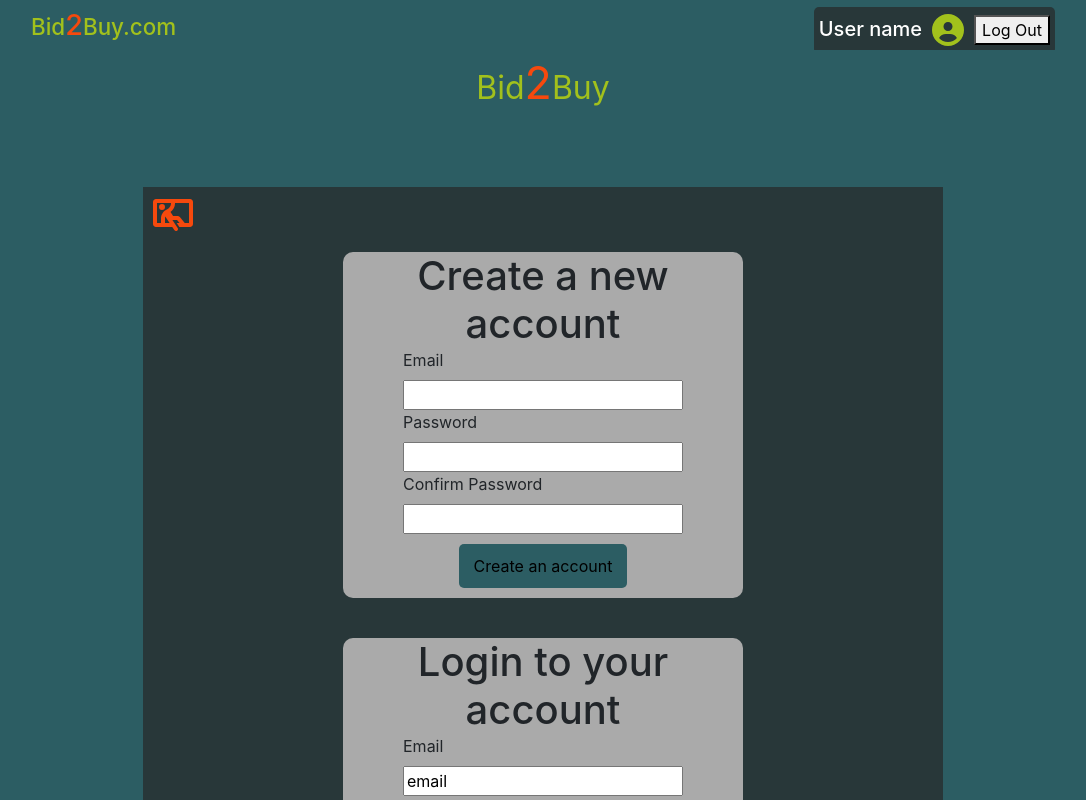
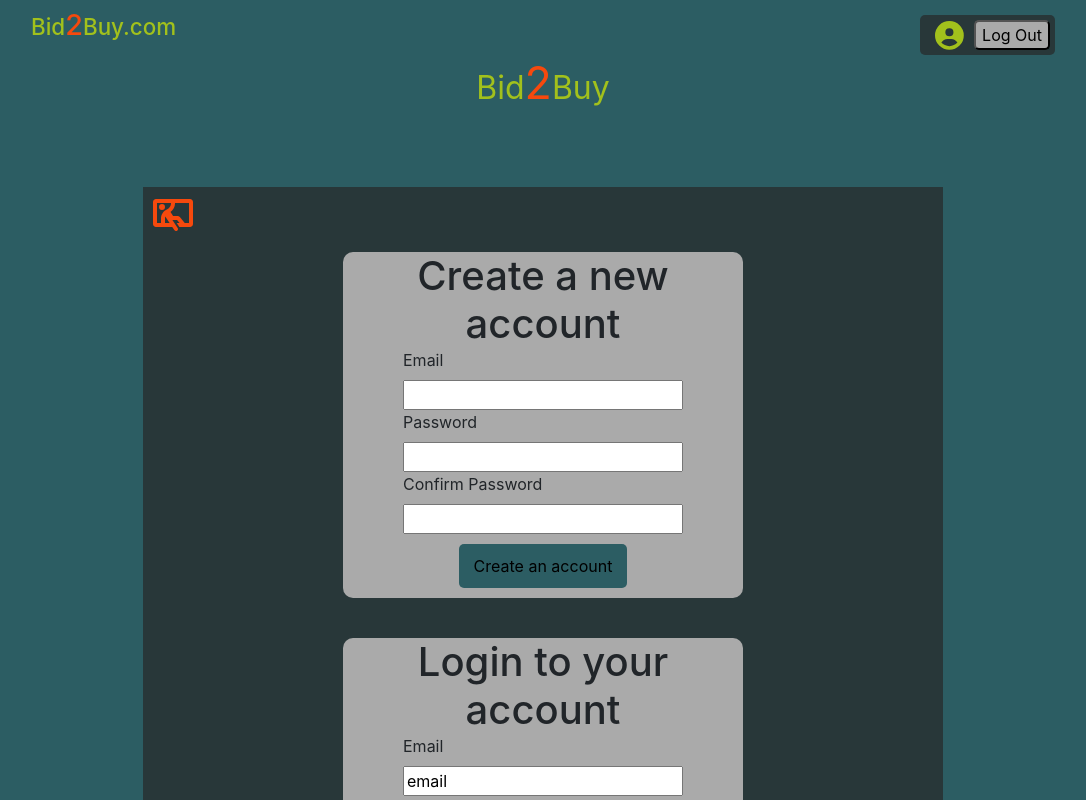
Before and after one commit to RaevenTech/bam-booking-UI, a React (Create React App) app in the folder bam-ui/: page /registration in a window 1280 px wide. Shown: the top 800 px of the page, without its empty margins (97-1183 px from the left). Built offline with nearby package versions, Linux system fonts and the light colour scheme; no server answers.

Commit message:
to many bugs for so late at night

```diff
--- a/bam-ui/src/features/navbar/Navbar.js
+++ b/bam-ui/src/features/navbar/Navbar.js
@@ -33,13 +33,16 @@ const Navbar = ({ logOut }) => {
                         {logOut === "details" && (
                             <div className={styles.sign_out}>
                                 <h5 className={styles.username_text}>
-                                    User name
+                                    {user?.email}
                                 </h5>
                                 <FontAwesomeIcon
                                     icon={faUserCircle}
                                     className={styles.user_icon}
                                 />
-                                <button onClick={() => signOut(firebaseAuth)}>
+                                <button
+                                    className={styles.sign_out_btn}
+                                    onClick={() => signOut(firebaseAuth)}
+                                >
                                     Log Out
                                 </button>
                             </div>
--- a/bam-ui/src/features/navbar/Navbar.module.css
+++ b/bam-ui/src/features/navbar/Navbar.module.css
@@ -46,15 +46,27 @@
     display: flex;
     align-items: center;
     gap: 10px;
-    margin-top:10px ;
+    margin-top:20px ;
     background-color: var(--d);
     padding: 5px;
     border-radius: 5px;
+    cursor: pointer;
+    z-index: 1;
 }
 .username_text {
 padding-top: 5px;
+font-size: 0.8rem;
 }
 .user_icon {
     color: var(--g);
-    font-size: 2rem;
+    font-size: 1.8rem;
 }
+.sign_out_btn {
+    background: var(--gy);
+    border-radius: 5px;
+
+}
+.sign_out_btn:hover {
+    color: var(--d);
+    background-color: var(--orange);
+}
```
